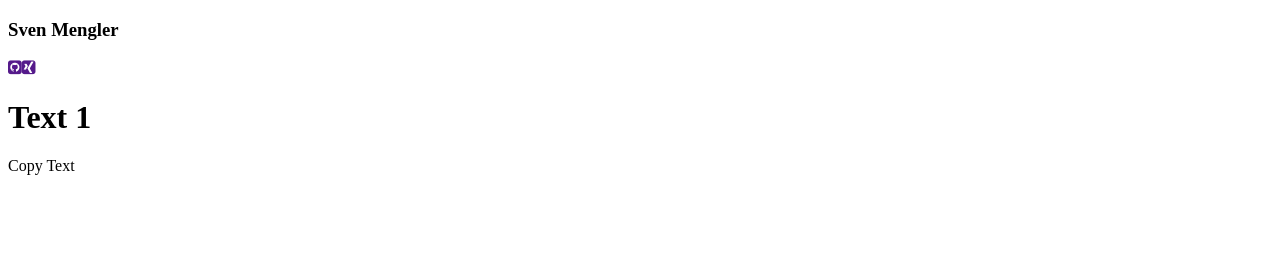
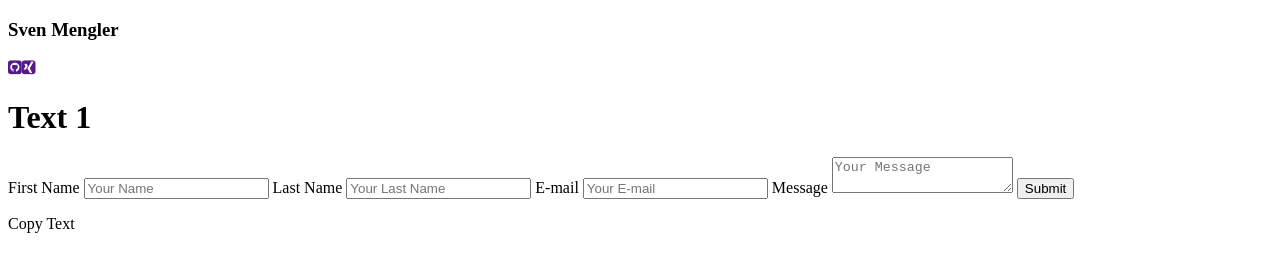
Before and after one commit to Bratwurstli/webdesign, a plain HTML site: page index.html in a window 1280 px wide. Drawn offline with Linux system fonts and the light colour scheme.

Commit message:
added contact form

```diff
--- a/index.html
+++ b/index.html
@@ -6,6 +6,7 @@
 	<title>working title</title>
 	<!-- font awesome -->
 	<link rel="stylesheet" href="https://cdnjs.cloudflare.com/ajax/libs/font-awesome/4.7.0/css/font-awesome.min.css">
+	<link rel="stylesheet" type="text/css" href="css/stylesheet.css">
 </head>
 <body>
 
@@ -16,6 +17,23 @@
 	<div id="landing-page"><h1>Text 1</h1></div>
 
 	<!-- contact form -->
+	<div class="contact-form">
+		<form action="/action_page.php">
+			<label for="fname">First Name</label>
+			<input type="text" id="fname" name="firstname" placeholder="Your Name">
+
+			<label for="lname">Last Name</label>
+			<input type="text" id="lname" name="lastname" placeholder="Your Last Name">
+
+			<label for="email">E-mail</label>
+			<input type="text" id="email" name="email" placeholder="Your E-mail">
+
+			<label for="message">Message</label>
+			<textarea id="message" name="message" placeholder="Your Message"></textarea>
+
+			<input type="submit" value="Submit">
+		</form>
+	</div>
 
 	<!-- footer information -->
 	<footer><p>Copy Text</p></footer>
```
